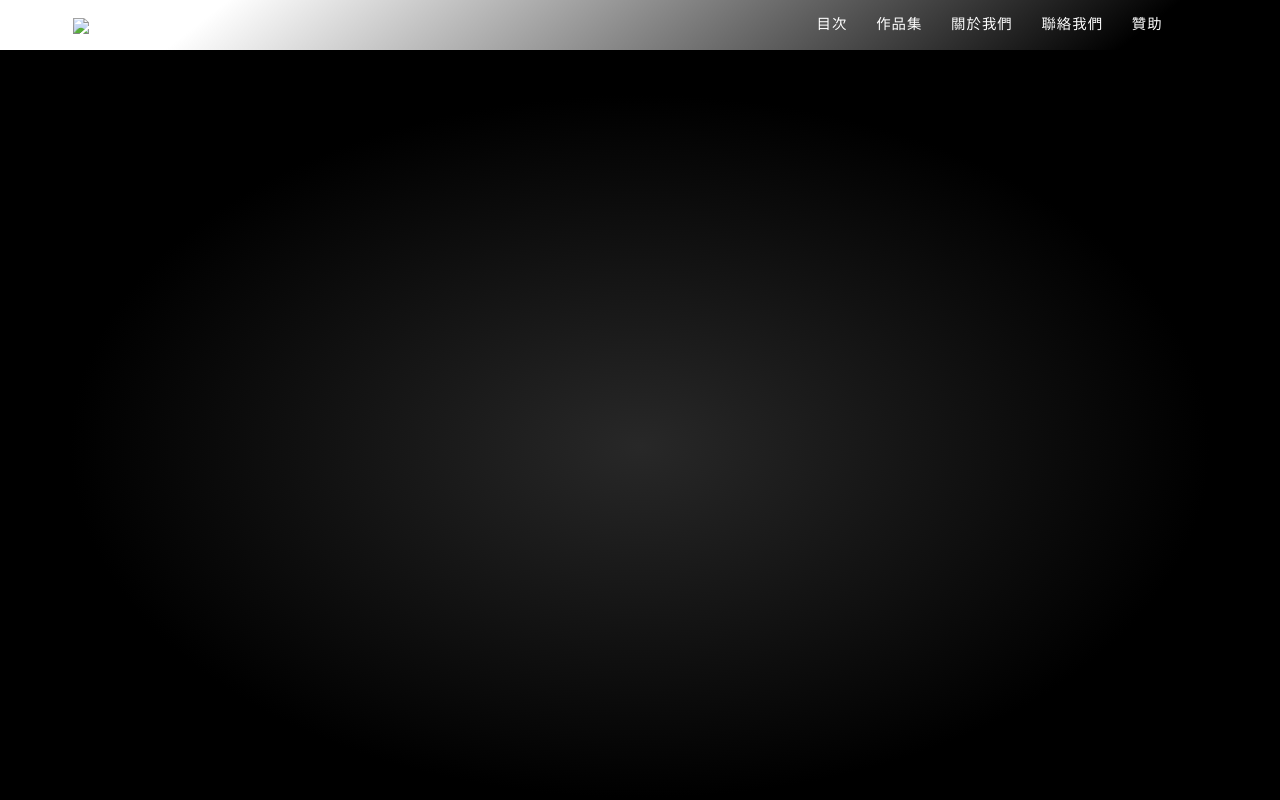
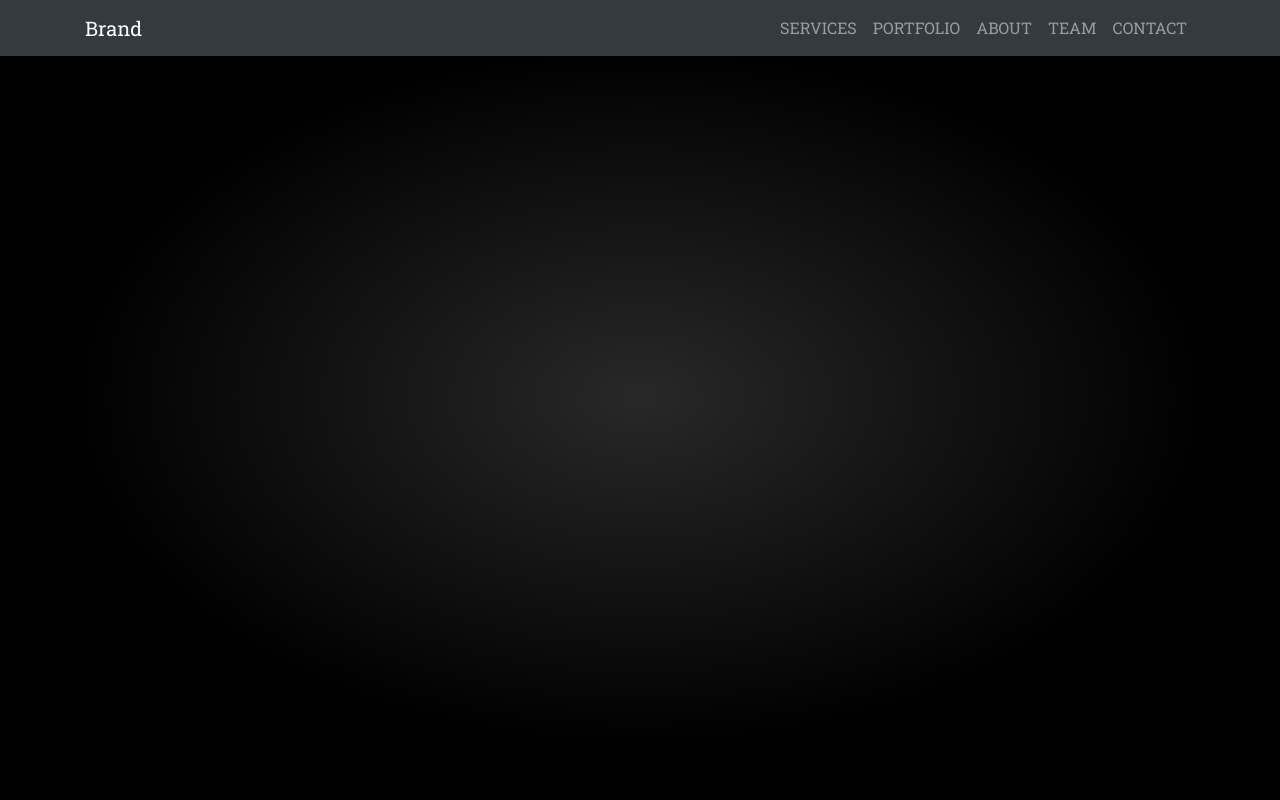
Before and after one commit to rinran311/rinran311.github.io, a plain HTML site: page index.html in a window 1280 px wide. Shown: the top 800 px of the page. Drawn offline with nearby package versions, Linux system fonts and the light colour scheme; a web font is replaced by a local one.

Commit message:
欄位測試2

```diff
--- a/index.html
+++ b/index.html
@@ -17,19 +17,18 @@
 </head>
 
 <body id="page-top" style="background: rgb(0,0,0);">
-    <nav class="navbar navbar-dark navbar-expand-lg sticky-top bg-dark" id="mainNav" style="height: 36px;border-style: none;border-color: rgb(255,255,255);color: rgb(255,255,255);background: linear-gradient(142deg, rgb(255,255,255) 17%, rgb(0,0,0) 88%), rgb(255,255,255);max-height: -20px;min-height: -20px;">
-        <div class="container"><a class="navbar-brand" href="#page-top" style="margin: -12px;padding: -39px;width: 224px;height: 58px;"><img src="assets/img/head-06.png" loading="auto" width="50%"></a><button data-toggle="collapse" data-target="#navbarResponsive" class="navbar-toggler text-white navbar-toggler-right"
-                type="button" data-toogle="collapse" aria-controls="navbarResponsive" aria-expanded="false" aria-label="Toggle navigation" style="background: rgba(254,209,54,0);padding: -21px;margin: -21px;margin-right: 5px;color: rgb(255,255,255);border-style: none;border-color: rgba(255,255,255,0);max-height: none;height: 48px;margin-bottom: 12px;"><i class="fa fa-bars" style="font-size: 27px;width: 27px;height: 31px;padding: 4px;border-color: rgba(255,255,255,0);text-align: center;"></i></button>
-            <div
-                class="collapse navbar-collapse" id="navbarResponsive" style="height: 292px;padding: 18px;">
+    <nav class="navbar navbar-dark navbar-expand-lg fixed-top bg-dark" id="mainNav-1">
+        <div class="container"><a class="navbar-brand" href="#page-top">Brand</a><button data-toggle="collapse" data-target="#navbarResponsive" class="navbar-toggler navbar-toggler-right" type="button" data-toogle="collapse" aria-controls="navbarResponsive" aria-expanded="false"
+                aria-label="Toggle navigation"><i class="fa fa-bars"></i></button>
+            <div class="collapse navbar-collapse" id="navbarResponsive-1">
                 <ul class="nav navbar-nav ml-auto text-uppercase">
-                    <li class="nav-item"><a class="nav-link js-scroll-trigger" href="#services" style="color: #ffffff;border-color: #6cedb6;">目次</a></li>
-                    <li class="nav-item"><a class="nav-link js-scroll-trigger" href="#portfolio" style="color: rgb(255,255,255);">作品集</a></li>
-                    <li class="nav-item"><a class="nav-link js-scroll-trigger" href="#about" style="color: rgb(255,255,255);">關於我們</a></li>
-                    <li class="nav-item"><a class="nav-link js-scroll-trigger" href="#team" style="color: rgb(255,255,255);">聯絡我們</a></li>
-                    <li class="nav-item"><a class="nav-link text-white js-scroll-trigger" href="#contact" style="color: rgb(255,255,255);">贊助</a></li>
+                    <li class="nav-item"><a class="nav-link js-scroll-trigger" href="#services">Services</a></li>
+                    <li class="nav-item"><a class="nav-link js-scroll-trigger" href="#portfolio">Portfolio</a></li>
+                    <li class="nav-item"><a class="nav-link js-scroll-trigger" href="#about">About</a></li>
+                    <li class="nav-item"><a class="nav-link js-scroll-trigger" href="#team">Team</a></li>
+                    <li class="nav-item"><a class="nav-link js-scroll-trigger" href="#contact">Contact</a></li>
                 </ul>
-        </div>
+            </div>
         </div>
     </nav>
     <header data-aos="fade" data-aos-duration="1500" data-aos-once="true" class="masthead" style="background: url(&quot;assets/img/未命名-1_工作區域%201.png&quot;) center / contain no-repeat, radial-gradient(white -339%, black 63%), #000000;color: rgb(154,154,154);height: 789px;">
```
